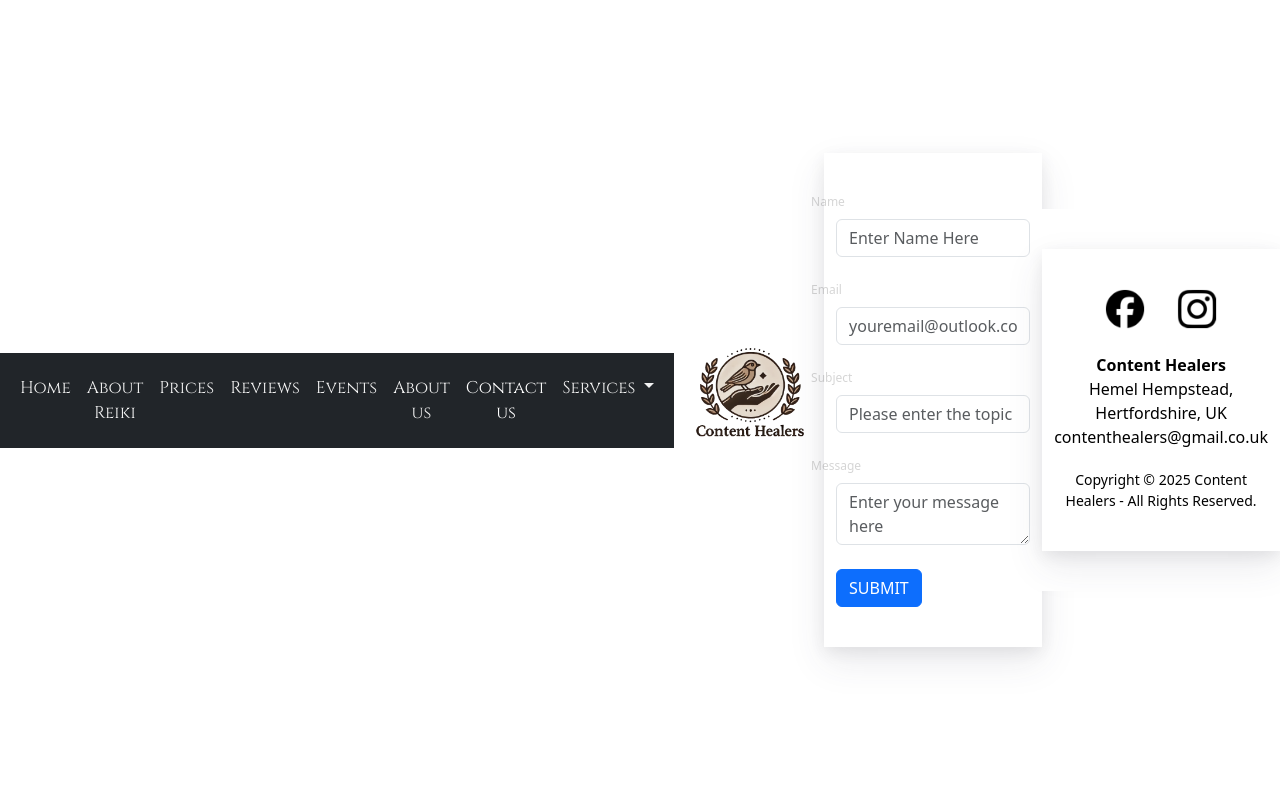
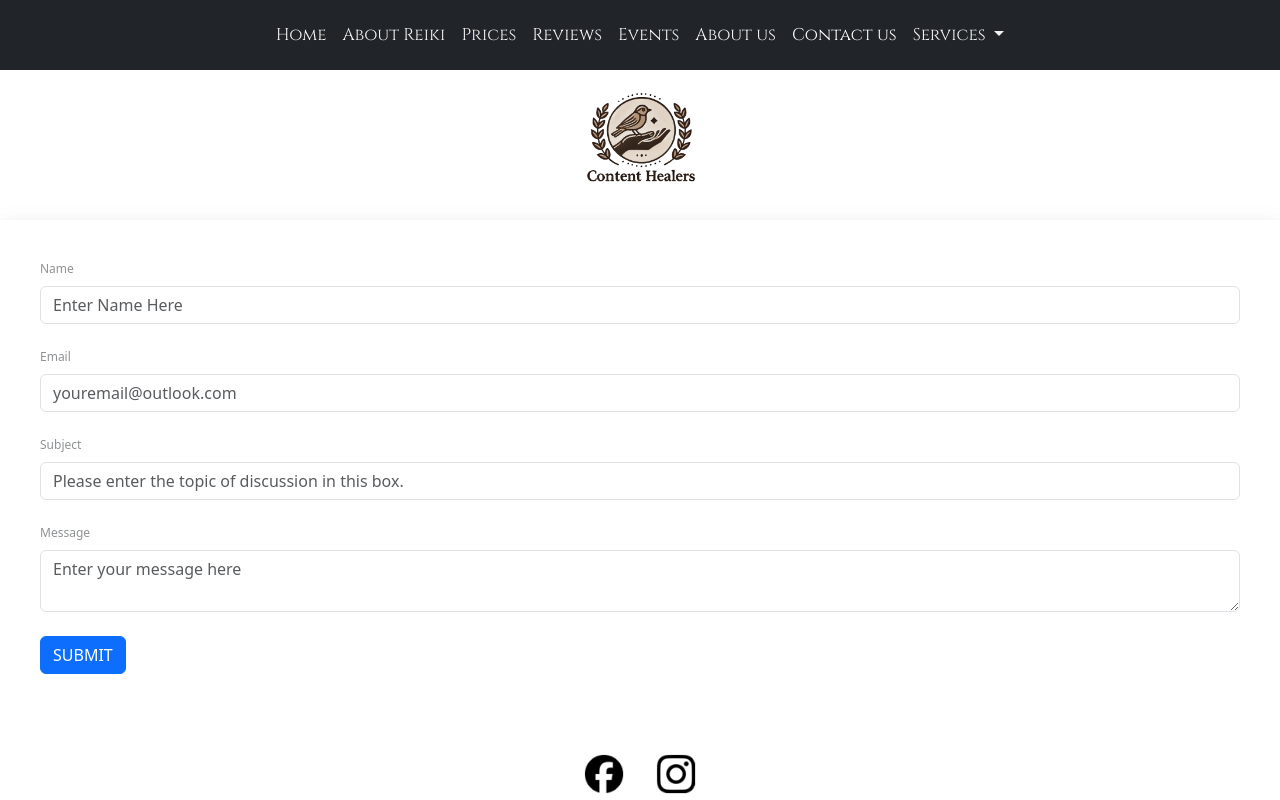
Before and after one commit to Smurfis/Content-Healers, a plain HTML site: page Contact-us/Contact-us.html in a window 1280 px wide. Shown: the top 800 px of the page. Drawn offline with nearby package versions, Linux system fonts and the light colour scheme.

Commit message:
Fixed contact form positioning and css errors

```diff
--- a/Components/Contact-us/Contact-us.css
+++ b/Components/Contact-us/Contact-us.css
@@ -5,7 +5,7 @@
 
 /* Background of the page */
 body{
-    display: flex;
+    display: inline;
     justify-content: center;
     align-items: center;
     height: 100vh;
@@ -14,9 +14,9 @@ body{
     background-color:#e9e9e9;
 }
 /* The background for the form */
-.container {
-   width:500px;
-   box-shadow: 0 15px 35px rgba(60, 60, 93, .1), 0 5px 15px rgba(0,0,0,.07);
+.contact-container {
+    width: 100%;
+    box-shadow: 0 15px 35px rgba(60, 60, 93, .1), 0 5px 15px rgba(0,0,0,.07);
     padding: 2.5em;
     background-color: #ffffff;
 }
@@ -28,11 +28,10 @@ body{
 /* Display is block so that it displays above the element we set opacity to 0 because the transition*/
 .form-label{
     font-size: .75em;
-    color:var(--font-color);
+    color:var(--font-color-);
     display: block;
     opacity:0.5;
     transition: all .3s;
-    transform: translateX(-25px);
 }
 
 /* This class controls the input box's we created in html */
@@ -47,7 +46,7 @@ body{
 
 /* If box is clicked and we are focused within this happens */
 .form-group:focus-within{
-    transform: scale(1.02,1.02);
+    transform: scale(1,1);
 
 }
 
@@ -90,12 +89,6 @@ textarea{
     resize:none;
 }
 
-.focused > .form-label{
-    opacity:1;
-    transform:translateX(0px);
-    color: rgb(100, 100, 100)
-}
-
 /* Change Chrome's Background */
 input:-webkit-autofill,
 input:-webkit-autofill:hover,
--- a/Components/Contact-us/Contact-us.html
+++ b/Components/Contact-us/Contact-us.html
@@ -12,7 +12,7 @@
 
 <body>
 
-    <div class="container">
+    <div class="contact-container">
         <form action="https://api.web3forms.com/submit" method="POST" class="form" autocomplete="on">
 
             <input type="hidden" name="access_key" value="624f92f8-4956-4341-99b9-22fc793dc4b5">
--- a/Contact-us/Contact-us.html
+++ b/Contact-us/Contact-us.html
@@ -53,27 +53,33 @@
     </div>
 
     <!-- Contact Us Component -->
-        <div class="Prices_Info">
+    <div class="Contact-us_Info">
         <script>
             document.addEventListener("DOMContentLoaded", function() {
-                    // Load Prices HTML
+                // Load Contact Us CSS first
+                const ContactUsLink = document.createElement('link');
+                ContactUsLink.rel = 'stylesheet';
+                ContactUsLink.href = '/Components/Contact-us/Contact-us.css';
+                document.head.appendChild(ContactUsLink);
+
+                // Load Contact Us HTML
                 fetch('/Components/Contact-us/Contact-us.html')
                     .then(response => response.text())
                     .then(data => {
-                            document.body.insertAdjacentHTML('beforeend', data);
+                        // Insert the Contact Us form within the Contact-us_Info div
+                        document.querySelector('.Contact-us_Info').insertAdjacentHTML('beforeend', data);
 
                         // Wait for a moment before applying styles or reflow
                         setTimeout(() => {
                             // Manually trigger layout update or adjust styles
                             document.querySelector('.footer').style.display = 'block';
                         }, 100); // Delay 100ms to ensure proper reflow
+
+                        // Load Contact Us JavaScript
+                        const script = document.createElement('script');
+                        script.src = '/Components/Contact-us/Contact-us.js';
+                        document.body.appendChild(script);
                     });
-
-                    // Load Prices CSS
-                    const PricesLink = document.createElement('link');
-                    PricesLink.rel = 'stylesheet';
-                    PricesLink.href = '/Components/Contact-us/Contact-us.css';
-                    document.head.appendChild(PricesLink);
             });
         </script>
     </div>
```
Also changed, not shown: Contact-us/Contact-us.css (line endings or trailing spaces). Lines whose indentation alone changed are shown as unchanged.
